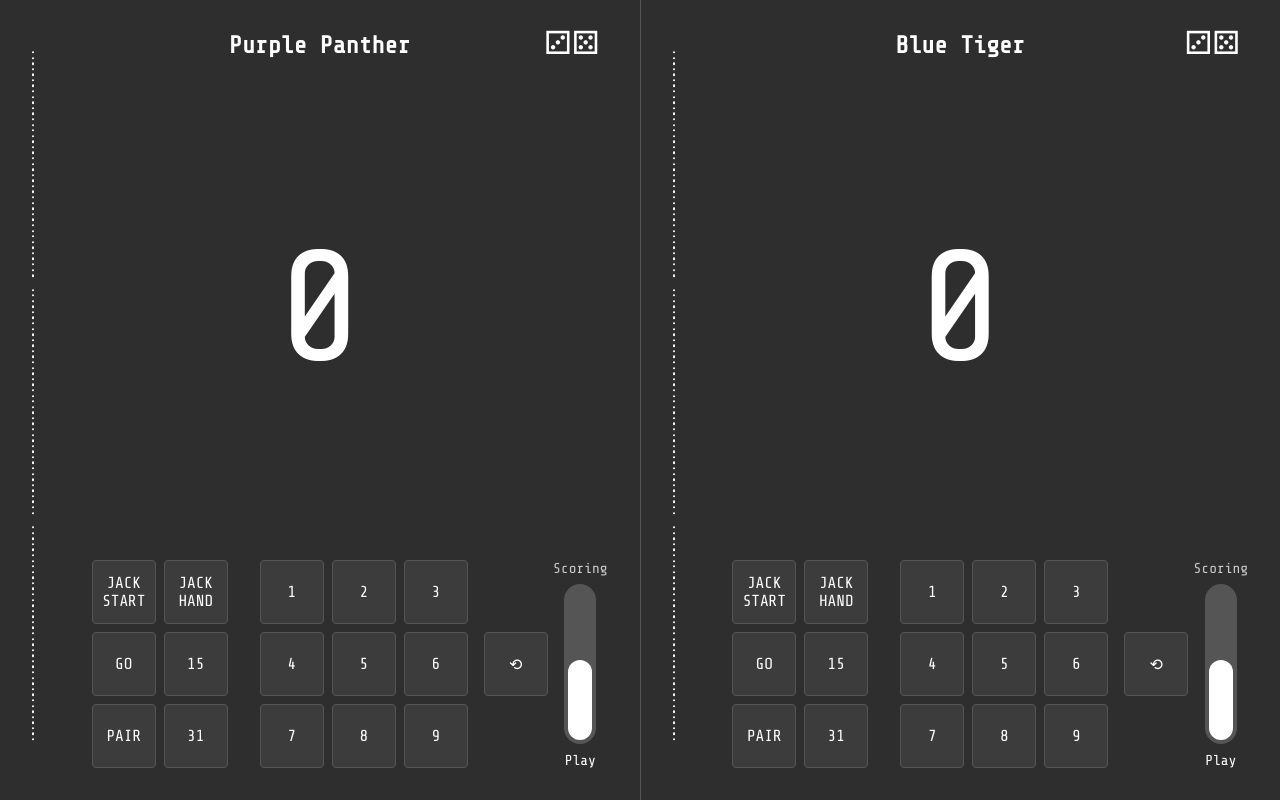
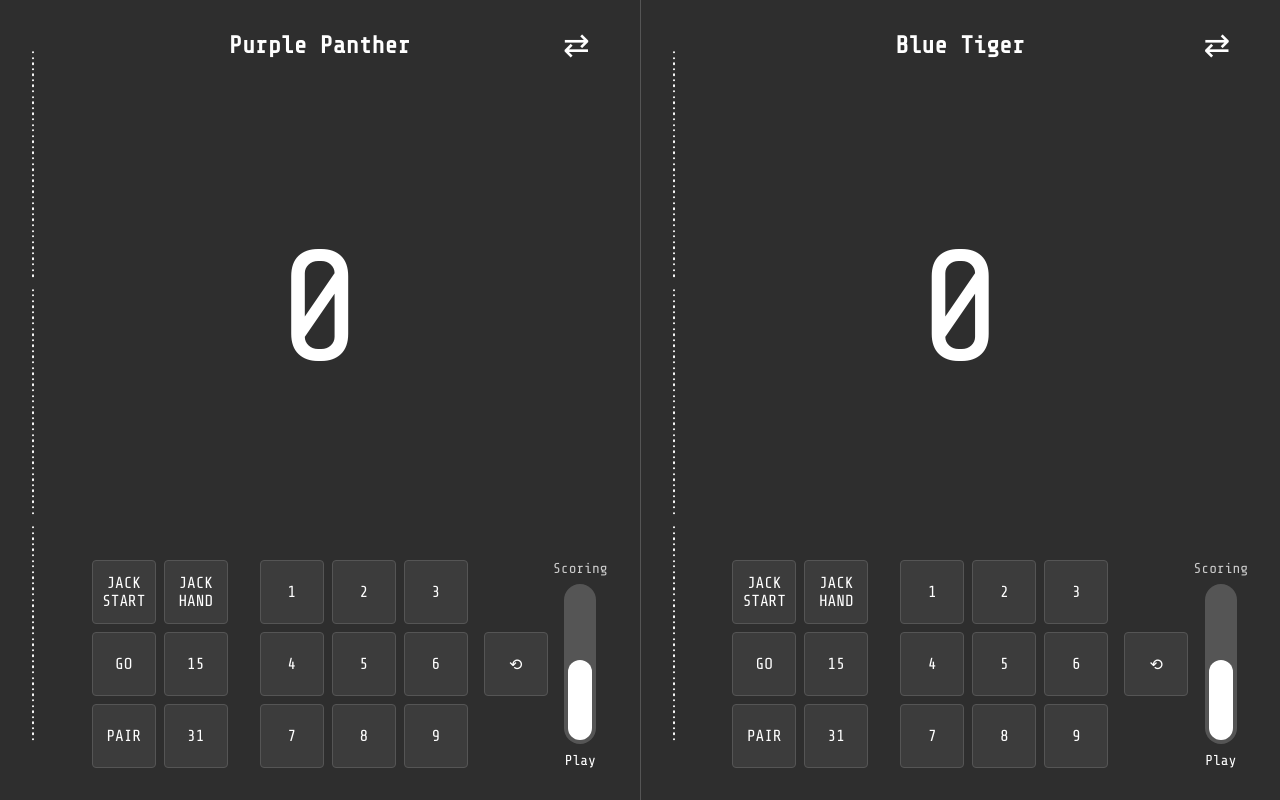
Before and after one commit to Nikvasil/cribbage-board, a React (Create React App) app: page / in a window 1280 px wide. Built offline with nearby package versions, Linux system fonts and the light colour scheme.

Commit message:
change name shuffle icon

```diff
--- a/src/App.css
+++ b/src/App.css
@@ -57,8 +57,8 @@ body {
 
 .random-name-btn {
   position: absolute;
-  top: 1.5rem;
-  right: 2.5rem;
+  top: 1.6rem;
+  right: 3.1rem;
   font-size: 2rem;
   color: white;
   cursor: pointer;
--- a/src/components/PlayerPanel.tsx
+++ b/src/components/PlayerPanel.tsx
@@ -35,7 +35,7 @@ export const PlayerPanel = ({
             handleUndo={handleUndo}
             handleSubmitInput={handleSubmitInput}
         />
-        <div className="random-name-btn"  onClick={() => handleNameGenerator(id)}>⚂⚄</div>
+        <div className="random-name-btn"  onClick={() => handleNameGenerator(id)}>⇄</div>
         <div className={`toggle-section ${state.toggle ? 'toggled' : 'not-toggled'}`}>
             <label className="toggle-label toggle-label-top">Scoring</label>
             <label className="toggle-switch">
```
